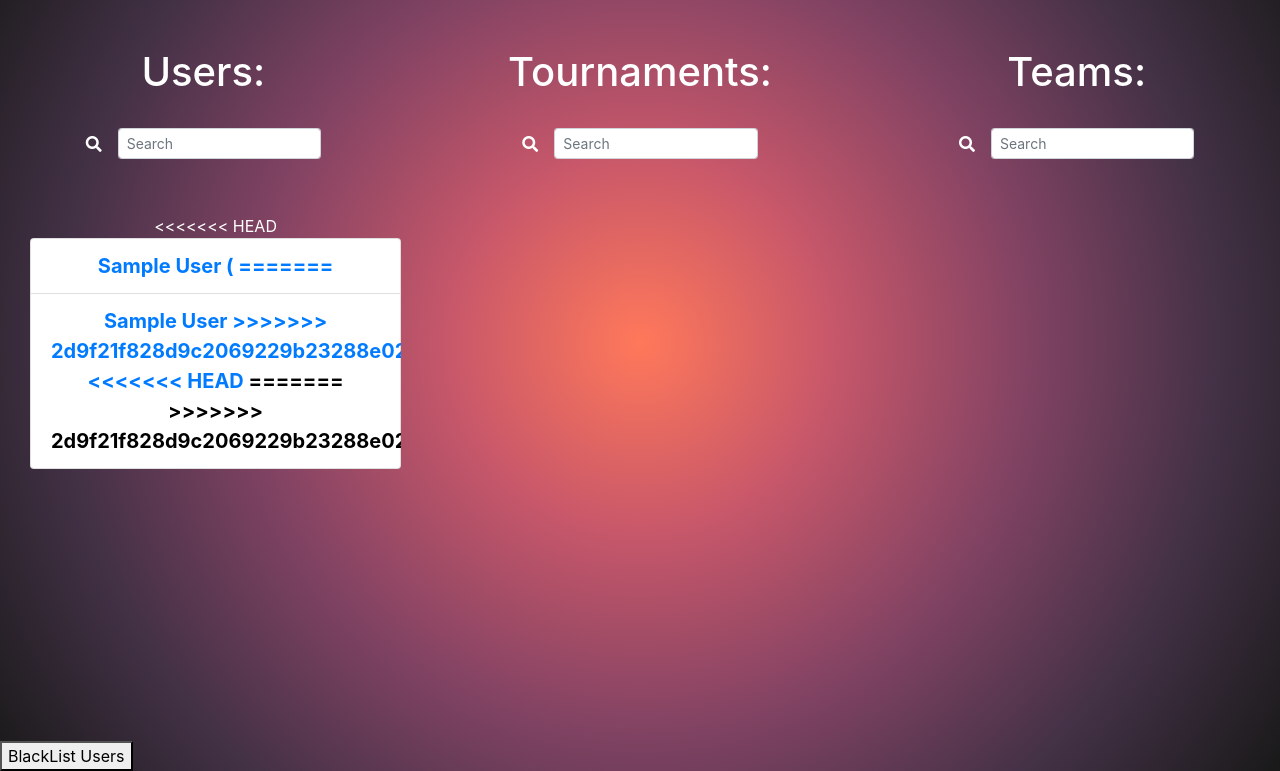
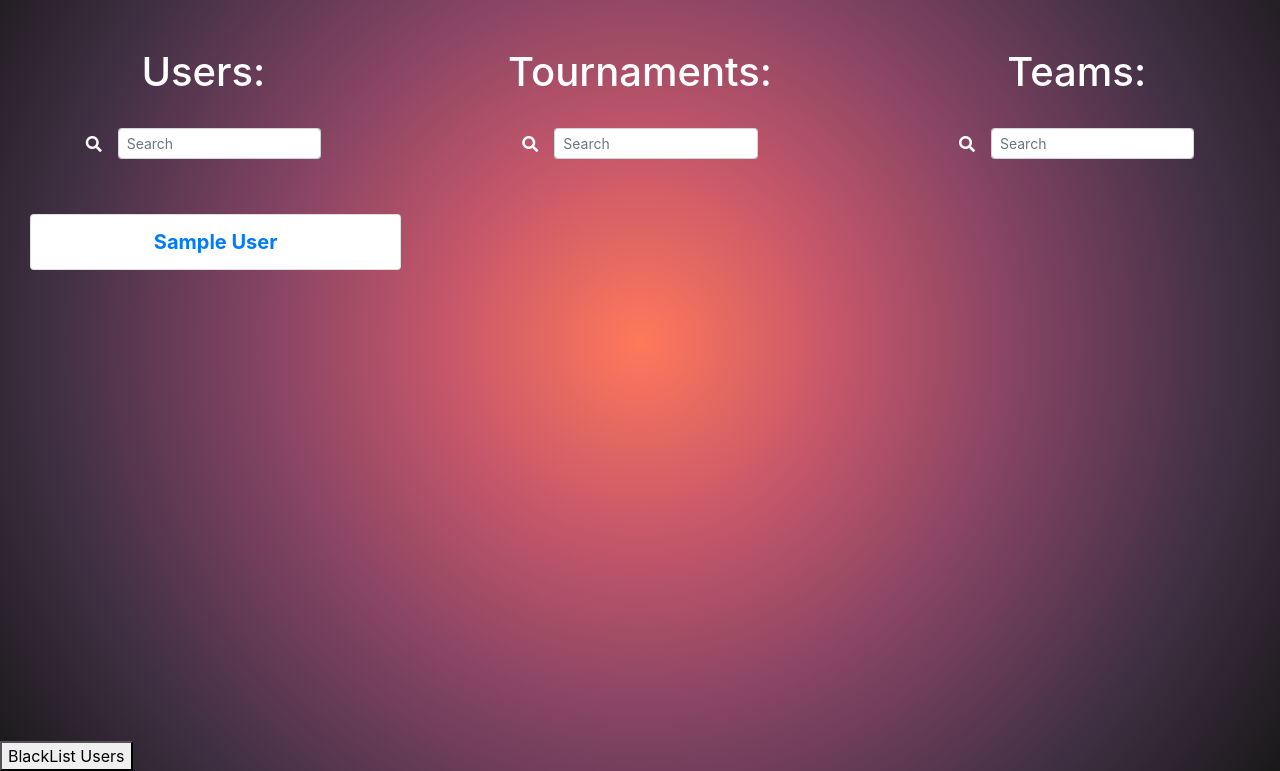
Before and after one commit to miguelpmmarques/DataBaseProject, a Django app: page /administration/ in a window 1280 px wide. Shown: the part 86-857 px from the top of the page. Run offline with Django 3.2, Linux system fonts and the light colour scheme; the visitor is signed in with stand-in values (Sample User, id 1); data comes from the database, SQL or seed files in the repository; data that the repository does not hold is empty; parts of the project's set-up code (start-up, migrations or seed data) failed here and were passed over; some libraries are stand-ins or nearby versions.

Commit message:
Fucking git

```diff
--- a/UniLeague/main/templates/main/adminMenu.html
+++ b/UniLeague/main/templates/main/adminMenu.html
@@ -16,12 +16,11 @@
             <br>
             <ul id="ul_users" class="list-group margin" style="width: 29vw; height: 40vw; overflow: auto;">
                 {% for elem in users %}
-<<<<<<< HEAD
 
-                <li class="groupList list-group-item"><a href="/users/profile/{{elem.id}}/">{{elem.first_name}} {{elem.last_name}} (
-=======
-                <li class="groupList list-group-item">{{elem.first_name}} {{elem.last_name}}
->>>>>>> 2d9f21f828d9c2069229b23288e02b45c062cf60
+
+                <li class="groupList list-group-item"><a href="/users/profile/{{elem.id}}/">{{elem.first_name}} {{elem.last_name}}
+
+
                     {% if elem.isTournamentManager %}
                     Tournament Manager
                     {% else %}
@@ -34,10 +33,8 @@
 
                     {% endfor %}
                     {% endif %}
-<<<<<<< HEAD
                 </a>
-=======
->>>>>>> 2d9f21f828d9c2069229b23288e02b45c062cf60
+
                 </li>
 
                 {% endfor %}
```
Also changed, not shown: UniLeague/main/static/js/profileTeam.js (+17 -3 lines).
